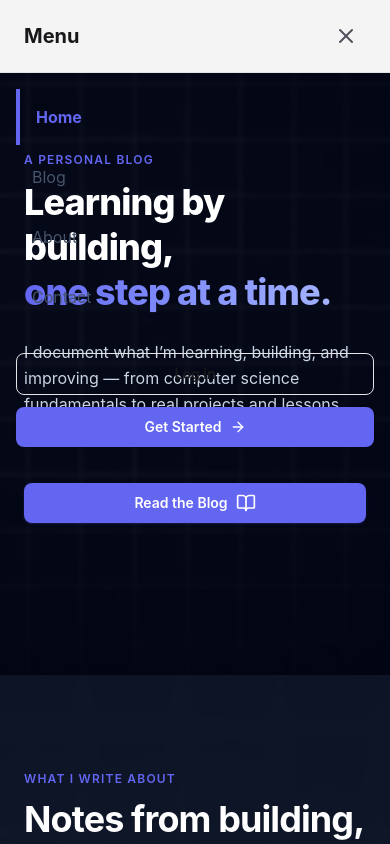
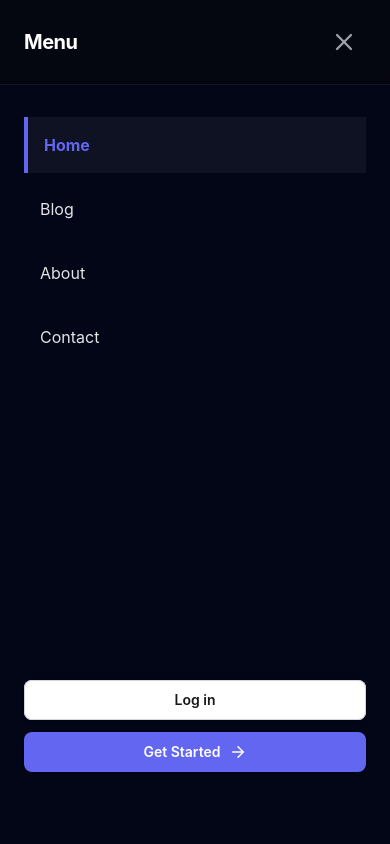
Before and after one commit to Belema7/blogIt, a React app in the folder client/: page / in a window 390 px wide. Both pictures are taken after a click on the button "Open menu". Shown: the top 844 px of the page. Built offline with nearby package versions, Linux system fonts and the light colour scheme; no server answers; the HTML template or start-up script is replaced by a standard one.

Commit message:
refactor: update Navbar mobile menu styling and add project configuration file

```diff
--- a/client/src/components/Navbar/Navbar.jsx
+++ b/client/src/components/Navbar/Navbar.jsx
@@ -16,8 +16,8 @@
 
 const mobileLink = ({ isActive }) =>
   `${linkBase} block py-4 px-4 ${isActive
-    ? 'text-primary font-bold border-l-4 border-primary'
-    : 'text-slate-600'
+    ? 'text-primary font-bold border-l-4 border-primary bg-white/5'
+    : 'text-zinc-200 hover:bg-white/5'
   }`
 
 const Navbar = () => {
@@ -35,6 +35,7 @@
   }
 
   return (
+    <>
       <header className="fixed top-0 left-0 w-full bg-white/80 backdrop-blur-md border-b border-zinc-100 z-50">
         <nav className="max-w-7xl mx-auto flex items-center justify-between px-6 py-4">
 
@@ -101,67 +102,77 @@
           </button>
         </nav>
 
-      {/* Mobile Menu */}
-      {open && (
-        <div className="md:hidden fixed inset-0 z-[100] bg-zinc-100">
+      </header>
 
-          <div className="flex items-center justify-between px-6 py-4 border-b border-zinc-200">
-            <span className="text-xl font-bold text-zinc-900">Menu</span>
+      {/* Mobile Menu Overlay */}
+      {
+        open && (
+          <div className="md:hidden fixed inset-0 z-[100] bg-[#020617] h-screen w-screen flex flex-col overflow-hidden">
+
+            {/* Header Area */}
+            <div className="flex items-center justify-between px-6 py-5 border-b border-white/5 bg-zinc-950/50 backdrop-blur-md shrink-0">
+              <span className="text-xl font-bold text-white tracking-tight">Menu</span>
               <button
                 onClick={closeMenu}
+                className="p-2 text-zinc-400 hover:text-white hover:bg-white/10 rounded-xl transition-all"
                 aria-label="Close menu"
-              className="p-2 hover:bg-zinc-200/50 rounded-lg transition-colors text-zinc-600"
               >
-              <X size={24} />
+                <X size={28} />
               </button>
             </div>
 
-          <div className="flex flex-col gap-1 p-4 text-base">
+            <div className="flex-1 overflow-y-auto px-6 py-8 flex flex-col">
+              {/* Links Section */}
+              <div className="flex flex-col gap-2 mb-10">
                 <NavLink to="/" className={mobileLink} onClick={closeMenu}>Home</NavLink>
                 <NavLink to="/blog" className={mobileLink} onClick={closeMenu}>Blog</NavLink>
                 <NavLink to="/about" className={mobileLink} onClick={closeMenu}>About</NavLink>
                 <NavLink to="/contact" className={mobileLink} onClick={closeMenu}>Contact</NavLink>
+              </div>
 
+              {/* Auth/User Section */}
               {user ? (
-              <div className="mt-4 pt-4 border-t border-zinc-100">
-                <div className="flex items-center gap-3 px-3 py-2 bg-zinc-50 rounded-lg mb-4">
-                  <div className="w-10 h-10 rounded-full bg-primary/10 flex items-center justify-center text-primary">
-                    <User size={20} />
+                <div className="mt-auto pb-10">
+                  <div className="mb-6 p-4 rounded-2xl bg-white/5 border border-white/5 flex items-center gap-4">
+                    <div className="w-12 h-12 rounded-full bg-primary/20 flex items-center justify-center text-primary font-bold">
+                      {user.username[0].toUpperCase()}
                     </div>
                     <div>
-                    <p className="text-sm font-bold text-zinc-900">{user.username}</p>
-                    <p className="text-xs text-zinc-500">Creator</p>
+                      <p className="text-white font-bold">{user.username}</p>
+                      <p className="text-zinc-500 text-xs">Logged in</p>
                     </div>
                   </div>
-                <div className="grid gap-2">
-                  <Link to="/blog/my" className="btn-outline justify-start w-full" onClick={closeMenu}>My Blogs</Link>
-                  <Link to="/blog/new" className="btn-primary justify-start w-full" onClick={closeMenu}>New Post</Link>
+                  <div className="grid gap-3">
+                    <Link to="/blog/my" className="btn-secondary w-full py-4 text-base" onClick={closeMenu}>My Blogs</Link>
+                    <Link to="/blog/new" className="btn-primary w-full py-4 text-base" onClick={closeMenu}>New Post</Link>
                     <button
                       onClick={handleLogout}
-                    className="btn-outline justify-start w-full text-red-500 border-red-50 border-red-100 hover:bg-red-50"
+                      className="w-full py-4 text-red-400 font-semibold text-sm hover:text-red-300 transition-colors"
                     >
-                    <LogOut size={18} />
                       Logout
                     </button>
                   </div>
                 </div>
               ) : (
-              <div className="mt-6 flex flex-col gap-3">
-                <Link to="/login" className="btn-outline w-full" onClick={closeMenu}>Log in</Link>
+                <div className="grid gap-3 mt-auto pb-10">
+                  <Link to="/login" className="btn-secondary w-full py-4 text-base" onClick={closeMenu}>
+                    Log in
+                  </Link>
                   <NavLink
                     to="/signup"
                     onClick={closeMenu}
-                  className="btn-primary w-full"
+                    className="btn-primary w-full py-4 text-base"
                   >
                     Get Started
-                  <ArrowRight size={16} />
+                    <ArrowRight size={18} />
                   </NavLink>
                 </div>
               )}
             </div>
           </div>
-      )}
-    </header>
+        )
+      }
+    </>
   )
 }
 
```
Also changed, not shown: 1 other file (tests, documents, lock files or other folders). Lines whose indentation alone changed are shown as unchanged.
